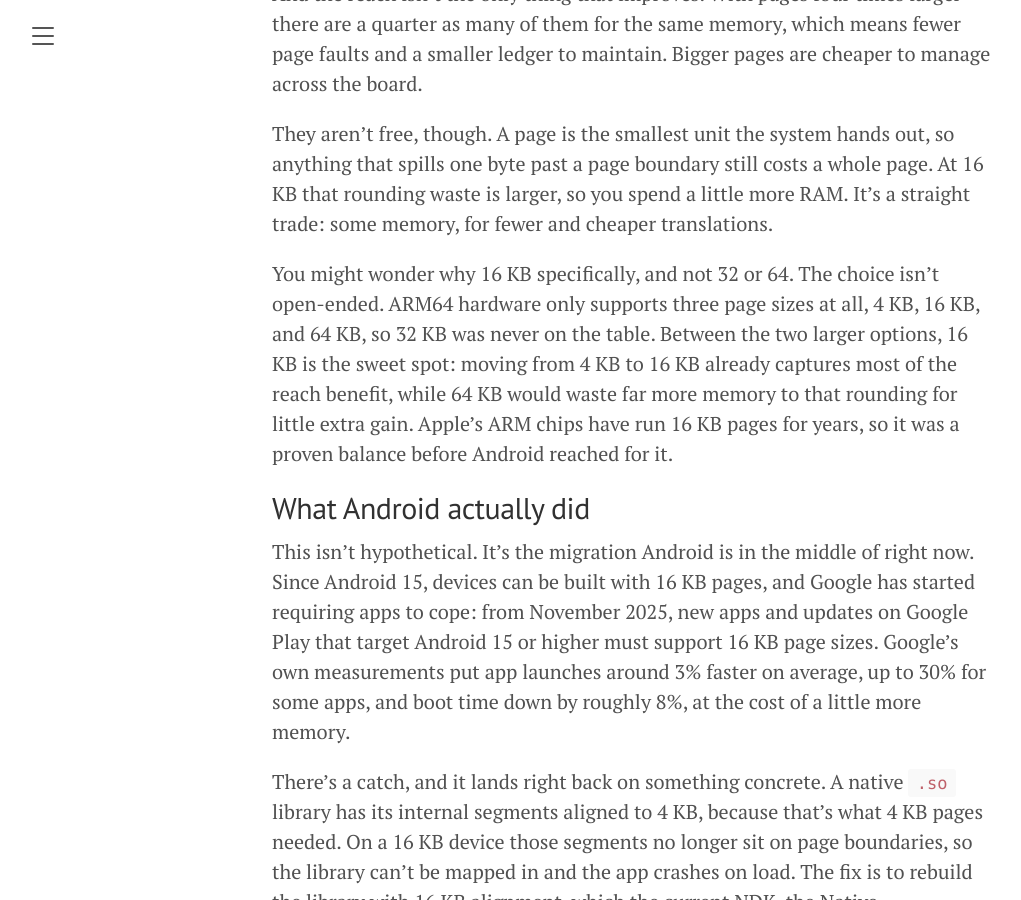
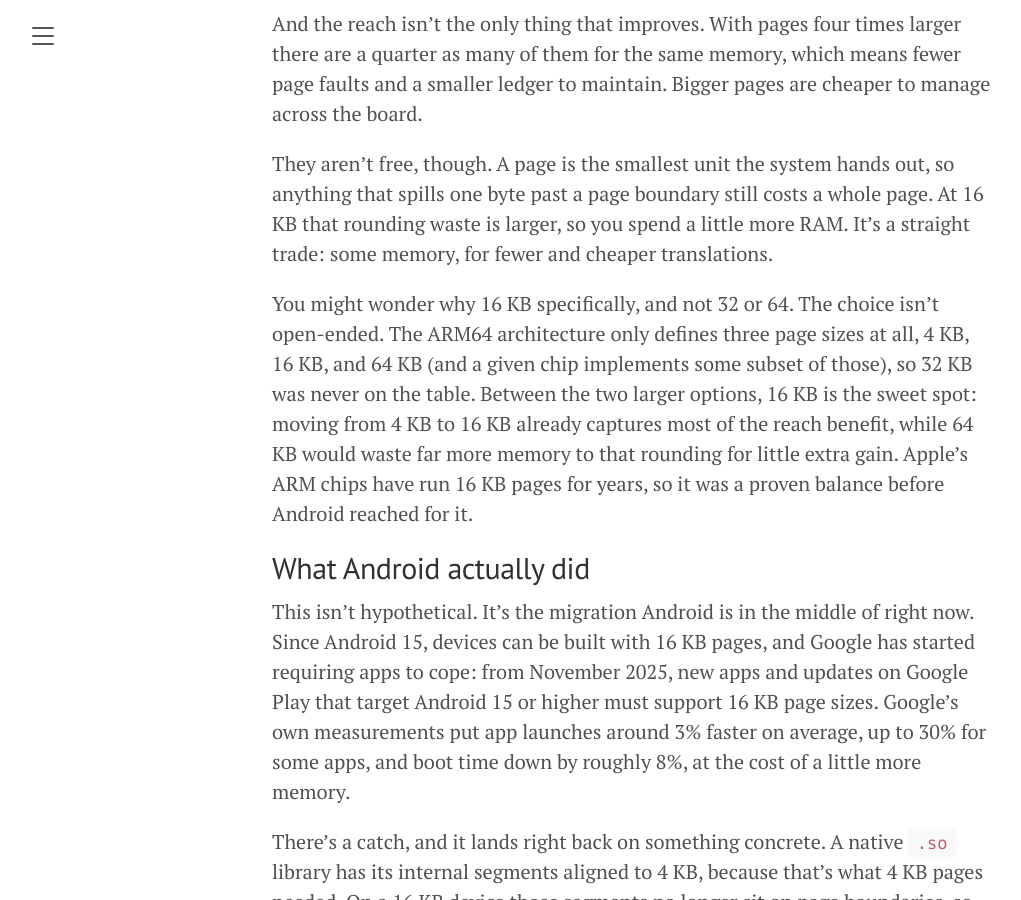
Before and after one commit to nthuat/nthuat.github.io, a Jekyll site: the page built from _posts/2026-07-22-your-cpu-looks-up-every-address-twice.md, in a window 1280 px wide and 900 px high, scrolled down 3503 px. Shown: the whole window, without its empty margins (8-1029 px from the left). Built offline with Jekyll 4.4.1, drawn with Linux system fonts in a browser that asks for light colours; some of the changed text lies outside the part shown.

Commit message:
post: tighten ARM granule wording + note ARM's hardware page-table walk (review nitpicks)

```diff
--- a/_posts/2026-07-22-your-cpu-looks-up-every-address-twice.md
+++ b/_posts/2026-07-22-your-cpu-looks-up-every-address-twice.md
@@ -114,8 +115,9 @@
 straight trade: some memory, for fewer and cheaper translations.
 
 You might wonder why 16 KB specifically, and not 32 or 64. The choice isn't
-open-ended. ARM64 hardware only supports three page sizes at all, 4 KB, 16 KB,
-and 64 KB, so 32 KB was never on the table. Between the two larger options,
+open-ended. The ARM64 architecture only defines three page sizes at all, 4 KB,
+16 KB, and 64 KB (and a given chip implements some subset of those), so 32 KB
+was never on the table. Between the two larger options,
 16 KB is the sweet spot: moving from 4 KB to 16 KB already captures most of the
 reach benefit, while 64 KB would waste far more memory to that rounding for
 little extra gain. Apple's ARM chips have run 16 KB pages for years, so it was a
```
Also changed, not shown: other parts of _posts/2026-07-22-your-cpu-looks-up-every-address-twice.md (+4 -3 lines).
